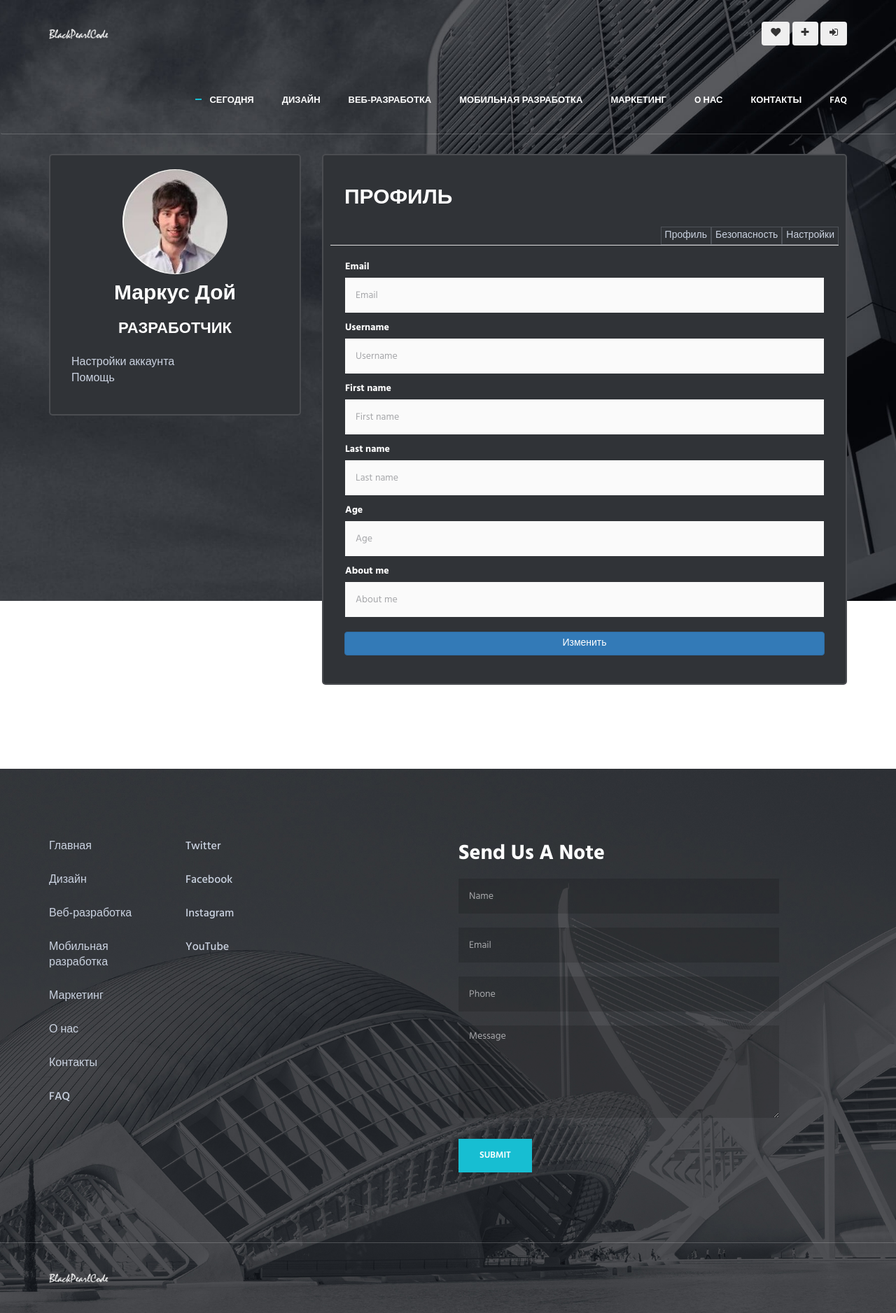
After one commit to nezl0i/BlackPearl, a Django app: template backend/templates/profile.html in a window 1280 px wide. The commit adds this page. Shown: the whole page at 70% size. Run offline with Django 4.2, Linux system fonts and the light colour scheme; the template is opened without the code that fills it, so the values that code supplies are empty; some libraries are stand-ins or nearby versions.

Commit message:
profile template

```diff
--- a/backend/static/css/sign_in.css
+++ b/backend/static/css/sign_in.css
@@ -6,15 +6,58 @@
     font-family: 'FontAwesome', sans-serif;
 }
 
-.card {
+.card-user {
     border: solid 2px rgba(255, 255, 255, 0.13);
     border-radius: 5px;
     padding: 20px 10px;
+    background-color: #303337;
 }
 
 .form-outline {
     border: 1px solid transparent;
     border-radius: 8px;
+}
+
+.column-lk {
+    border: solid 2px rgba(255, 255, 255, 0.63);
+    padding: 20px;
+}
+
+.text-left {
+    text-align: left;
+    margin: 20px;
+}
+
+.circle {
+  display: inline-block;
+  border-radius: 50%;
+  overflow: hidden;
+  width: 150px;
+  height: 150px;
+}
+
+.circle img {
+  width:100%;
+  height:100%;
+  object-fit: cover;
+}
+
+.list-link, .nav-link {
+    color: #cbd3e1;
+}
+
+.nav-link {
+    background-color: transparent;
+    border: solid 1px rgba(203, 211, 225, 0.2);
+}
+
+.nav-tabs>a {
+    float: right;
+    padding: 2px 5px;
+}
+
+.margin-t-20 {
+    margin-top: 20px;
 }
 
 /* ---------- GENERAL ---------- */
--- a/backend/templates/login.html
+++ b/backend/templates/login.html
@@ -16,7 +16,7 @@
             <div class="row">
                 <div class="col-md-4"></div>
                 <div class="col-md-4">
-                    <div class="card align-items-center">
+                    <div class="card card-user align-items-center">
 
                         <h3 class="color-white">Вход</h3>
                         <form role="form" method="post" action="">
--- /dev/null
+++ b/backend/templates/profile.html
@@ -0,0 +1,122 @@
+{% extends 'base.html' %}
+{% load static %}
+
+{% block css %}<link rel="stylesheet" href="{% static 'css/sign_in.css' %}" type="text/css"/>{% endblock %}
+{% block content %}
+
+    <div class="parallax-window" data-parallax="scroll" data-image-src="{% static 'img/1920x1080/01.jpg' %}">
+        <div class="parallax-content container text-center">
+            <div class="row">
+                <div class="col-md-4">
+                    <div class="card card-user">
+                        <div class="circle">
+                            <img src="{% static 'img/face.jpg' %}">
+                        </div>
+                        <h2 class="color-white">Маркус Дой</h2>
+                        <h3 class="color-white">РАЗРАБОТЧИК</h3>
+                        <div class="text-left">
+                            <ul class="list-unstyled">
+                                <li><a class="list-link" href="#">Настройки аккаунта</a></li>
+                                <li><a class="list-link" href="#">Помощь</a></li>
+                            </ul>
+                        </div>
+                    </div>
+                </div>
+                <div class="col-md-8">
+                    <div class="card card-user">
+                        <h2 class="text-left color-white">ПРОФИЛЬ</h2>
+                        <nav>
+                            <div class="nav nav-tabs" id="nav-tab" role="tablist">
+                                <a class="nav-item nav-link" id="settings-tab" data-toggle="tab" href="#settings"
+                                   role="tab" aria-controls="settings" aria-selected="false">Настройки</a>
+                                <a class="nav-item nav-link" id="security-tab" data-toggle="tab" href="#security"
+                                   role="tab" aria-controls="security" aria-selected="false">Безопасность</a>
+                                <a class="nav-item nav-link active" id="profile-tab" data-toggle="tab" href="#profile"
+                                   role="tab" aria-controls="profile" aria-selected="true">Профиль</a>
+                            </div>
+                        </nav>
+                        <div class="tab-content" id="tabContent">
+                            <div class="tab-pane active" id="profile" role="tabpanel" aria-labelledby="profile-tab">
+                                <form role="form" method="post" action="" class="text-left">
+{#                                    {% csrf_token %}#}
+                                    <div class="form-outline margin-b-10">
+{#                                        {{ form.email }}#}
+                                        <label class="color-white" for="id_email">Email</label>
+                                        <input type="text" name="email" id="id_email"
+                                               class="form-control" placeholder="Email">
+                                    </div>
+                                    <div class="form-outline margin-b-10">
+{#                                        {{ form.username }}#}
+                                        <label class="color-white" for="id_username">Username</label>
+                                        <input type="text" name="username" id="id_username"
+                                               class="form-control" placeholder="Username">
+                                    </div>
+                                    <div class="form-outline margin-b-10">
+{#                                        {{ form.first_name }}#}
+                                        <label class="color-white" for="id_first_name">First name</label>
+                                        <input type="text" name="first_name" id="id_first_name"
+                                               class="form-control" placeholder="First name">
+                                    </div>
+                                    <div class="form-outline margin-b-10">
+{#                                        {{ form.last_name }}#}
+                                        <label class="color-white" for="id_last_name">Last name</label>
+                                        <input type="text" name="last_name" id="id_last_name"
+                                               class="form-control" placeholder="Last name">
+                                    </div>
+                                    <div class="form-outline margin-b-10">
+{#                                        {{ form.age }}#}
+                                        <label class="color-white" for="id_age">Age</label>
+                                        <input type="number" name="age" id="id_age"
+                                               class="form-control" placeholder="Age">
+                                    </div>
+                                    <div class="form-outline margin-b-20">
+{#                                        {{ form.about_me }}#}
+                                        <label class="color-white" for="id_about_me">About me</label>
+                                        <input type="text" name="about_me" id="id_about_me"
+                                                class="form-control" placeholder="About me">
+                                    </div>
+                                    <button type="submit" name="save" class="btn btn-primary btn-block margin-b-10">Изменить</button>
+                                </form>
+                            </div>
+                            <div class="tab-pane" id="security" role="tabpanel" aria-labelledby="security-tab">
+                                <h3 class="color-white margin-t-20">Смена пароля</h3>
+                                <form role="form" method="post" action="" class="text-left">
+{#                                    {% csrf_token %}#}
+                                    <div class="form-outline margin-b-10">
+{#                                        {{ form.old_password }}#}
+                                        <label class="color-white" for="id_password">Текущий пароль</label>
+                                        <input type="password" name="old_password" id="id_password"
+                                               class="form-control" placeholder="Текущий пароль">
+                                    </div>
+                                    <div class="form-outline margin-b-10">
+{#                                        {{ form.password1 }}#}
+                                        <label class="color-white" for="id_password1">Новый пароль</label>
+                                        <input type="password" name="id_password1" id="id_password1"
+                                               class="form-control" placeholder="Новый пароль">
+                                    </div>
+                                    <div class="form-outline margin-b-20">
+{#                                        {{ form.password2 }}#}
+                                        <label class="color-white" for="id_password2">Подтвердите пароль</label>
+                                        <input type="password" name="id_password2" id="id_password2"
+                                               class="form-control" placeholder="Подтвердите пароль">
+                                    </div>
+                                    <button type="submit" name="change_pass" class="btn btn-primary btn-block margin-b-10">Сменить пароль</button>
+                                </form>
+                            </div>
+                            <div class="tab-pane" id="settings" role="tabpanel" aria-labelledby="settings-tab">
+                                ...
+                            </div>
+                        </div>
+                    </div>
+                </div>
+            </div>
+        </div>
+    </div>
+
+{% endblock %}
+
+{% block js %}
+    <script src="{% static 'vendor/jquery.parallax.min.js' %}" type="text/javascript"></script>
+    <script src="{% static 'vendor/swiper/js/swiper.jquery.min.js' %}" type="text/javascript"></script>
+    <script src="{% static 'js/components/swiper.min.js' %}" type="text/javascript"></script>
+{% endblock %}
--- a/backend/templates/sign_in.html
+++ b/backend/templates/sign_in.html
@@ -16,7 +16,7 @@
             <div class="row">
                 <div class="col-md-4"></div>
                 <div class="col-md-4">
-                    <div class="card align-items-center">
+                    <div class="card card-user align-items-center">
 
                         <h3 class="color-white">Регистрация</h3>
                         <form role="form" method="post" action="">
```
Also changed, not shown: backend/static/img/face.jpg (added).
